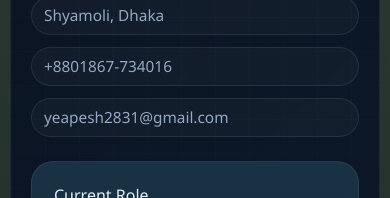
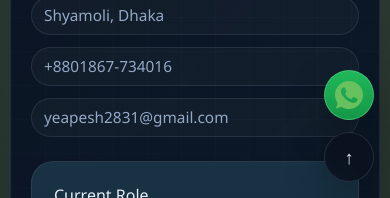
Before and after one commit to Yeapes/yeapes-portfolio, a Next.js app: page / in a window 390 px wide. Shown: the part 646-844 px from the top of the page. Built offline with nearby package versions, Linux system fonts and the light colour scheme.

Commit message:
Add floating action buttons for quick contact and navigation; update project descriptions in portfolio.json

```diff
--- a/app/globals.css
+++ b/app/globals.css
@@ -428,6 +428,61 @@ ul {
   color: #dffff8;
 }
 
+.floating-actions {
+  position: fixed;
+  right: 24px;
+  bottom: 24px;
+  z-index: 20;
+  display: grid;
+  gap: 12px;
+}
+
+.floating-action {
+  display: inline-flex;
+  align-items: center;
+  justify-content: center;
+  width: 54px;
+  height: 54px;
+  border: 1px solid rgba(148, 163, 184, 0.18);
+  border-radius: 999px;
+  box-shadow: 0 18px 40px rgba(0, 0, 0, 0.28);
+  backdrop-filter: blur(16px);
+  -webkit-backdrop-filter: blur(16px);
+  transition: transform 180ms ease, border-color 180ms ease, background 180ms ease;
+}
+
+.floating-action:hover {
+  transform: translateY(-2px);
+}
+
+.whatsapp-action {
+  background: linear-gradient(180deg, rgba(34, 197, 94, 0.92), rgba(22, 163, 74, 0.92));
+  border-color: rgba(134, 239, 172, 0.34);
+  color: #f7fff9;
+}
+
+.top-action {
+  background: rgba(10, 18, 32, 0.9);
+  color: var(--text);
+}
+
+.top-action:hover {
+  border-color: rgba(94, 234, 212, 0.35);
+  background: rgba(16, 29, 49, 0.94);
+}
+
+.floating-icon {
+  font-size: 1.15rem;
+  font-weight: 800;
+  line-height: 1;
+}
+
+.whatsapp-icon {
+  width: 28px;
+  height: 28px;
+  object-fit: contain;
+}
+
 @media (max-width: 1024px) {
   .hero,
   .content-grid {
@@ -470,4 +525,14 @@ ul {
   .section-heading h2 {
     max-width: none;
   }
+
+  .floating-actions {
+    right: 16px;
+    bottom: 16px;
+  }
+
+  .floating-action {
+    width: 50px;
+    height: 50px;
+  }
 }
--- a/app/page.tsx
+++ b/app/page.tsx
@@ -41,7 +41,7 @@ export default function Home() {
   const skillGroups = Object.entries(portfolio.skills);
 
   return (
-    <main className="page-shell">
+    <main className="page-shell" id="top">
       <div className="ambient ambient-one" />
       <div className="ambient ambient-two" />
 
@@ -226,16 +226,43 @@ export default function Home() {
           <section className="section-block compact contact-card">
             <span className="eyebrow">Contact</span>
             <h2>Open to backend and full-stack opportunities</h2>
-            <p>
-              This area is ready for your real GitHub, LinkedIn, CV link, and future project URLs as
-              soon as you send them over.
-            </p>
+            <a
+              href="https://wa.me/8801867734016"
+              target="_blank"
+              rel="noreferrer"
+              className="contact-link"
+            >
+              WhatsApp
+            </a>
             <a href={`mailto:${portfolio.basics.email}`} className="contact-link">
               {portfolio.basics.email}
             </a>
           </section>
         </aside>
       </section>
+
+      <div className="floating-actions" aria-label="Quick actions">
+        <a
+          href="https://wa.me/8801867734016"
+          target="_blank"
+          rel="noreferrer"
+          className="floating-action whatsapp-action"
+          aria-label="Chat on WhatsApp"
+        >
+          <img
+            src="/whatsapp-color-svgrepo-com.svg"
+            alt=""
+            className="floating-icon whatsapp-icon"
+            aria-hidden="true"
+          />
+        </a>
+
+        <a href="#top" className="floating-action top-action" aria-label="Back to top">
+          <span className="floating-icon" aria-hidden="true">
+            ↑
+          </span>
+        </a>
+      </div>
     </main>
   );
 }
--- a/src/data/portfolio.json
+++ b/src/data/portfolio.json
@@ -108,29 +108,29 @@
     {
       "name": "Red Mermaid",
       "category": "Freelance Project",
-      "description": "Client website delivery for an external business brand. Add the project summary, responsibilities, and stack details later.",
-      "stack": ["Website", "Client Work"],
+      "description": "Seafood business website built with CMS support for managing content, product presentation, and business updates.",
+      "stack": ["CMS", "Business Website", "Client Work"],
       "link": "https://redmermaid.com.au/"
     },
     {
       "name": "VisiWave",
       "category": "Freelance Project",
-      "description": "Freelance project entry prepared for future expansion with business goals, technical scope, and outcome details.",
-      "stack": ["Website", "Client Work"],
+      "description": "Business platform presenting VisiWave's service areas across Security Services, Software Development, BPO, and Agri-Care with a clear company positioning around innovation and growth.",
+      "stack": ["Corporate Website", "Service Platform", "Client Work"],
       "link": "https://www.visiwave.xyz/"
     },
     {
       "name": "NAPS Guards",
       "category": "Freelance Project",
-      "description": "Client-facing web project placeholder ready for later enrichment with stack, features, and delivery notes.",
-      "stack": ["Website", "Client Work"],
+      "description": "Security services company website for North American Protection Services, highlighting its mission, long-standing experience since 1977, and tailored protection solutions across the Greater Toronto Area.",
+      "stack": ["Security Website", "Corporate Website", "Client Work"],
       "link": "https://www.napsguards.com/"
     },
     {
       "name": "Innoel BD",
       "category": "Freelance Project",
-      "description": "Freelance website record added to the content source so you can keep growing the portfolio from JSON only.",
-      "stack": ["Website", "Client Work"],
+      "description": "Website for a Bangladeshi electronics products company, focused on presenting the brand and its locally produced electronic items.",
+      "stack": ["Electronics Brand", "Business Website", "Client Work"],
       "link": "https://innoelbd.com/"
     }
   ],
```
Also changed, not shown: public/whatsapp-color-svgrepo-com.svg (added), src/icon/whatsapp-color-svgrepo-com.svg (added).
